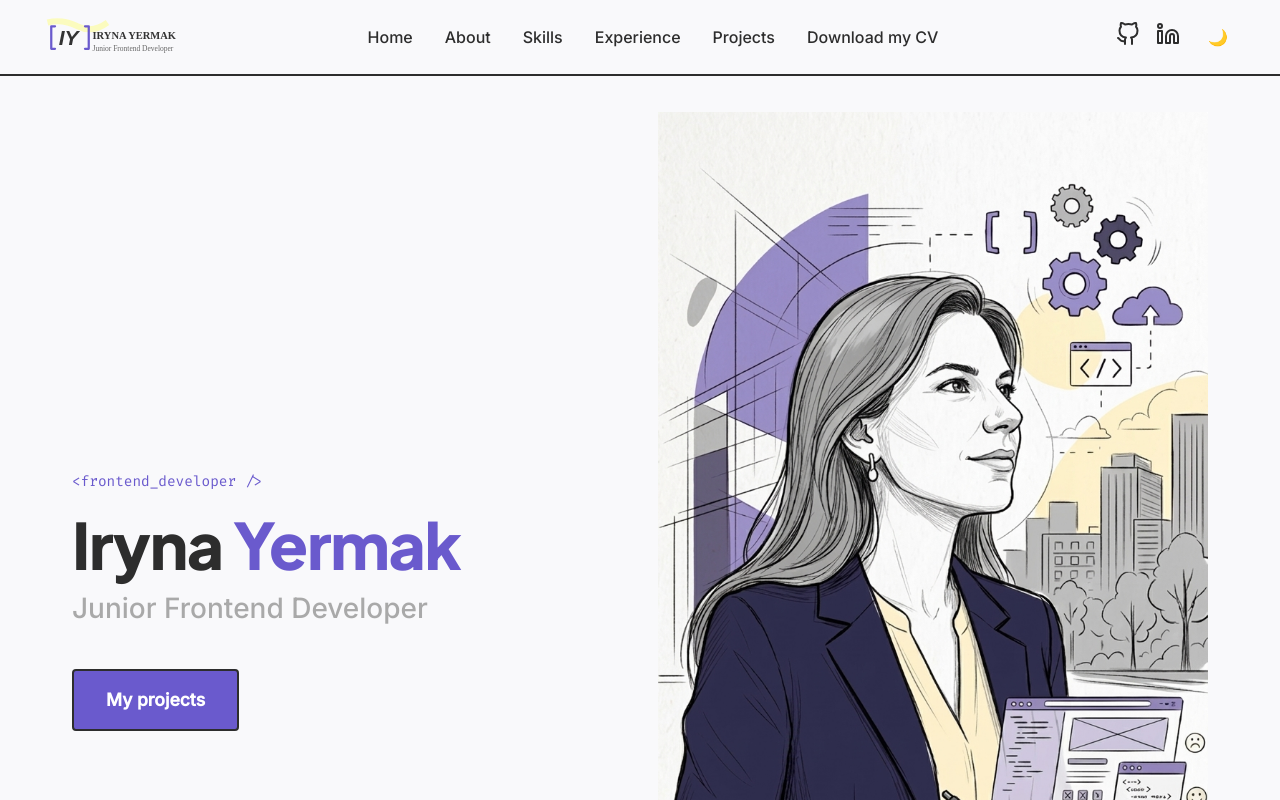
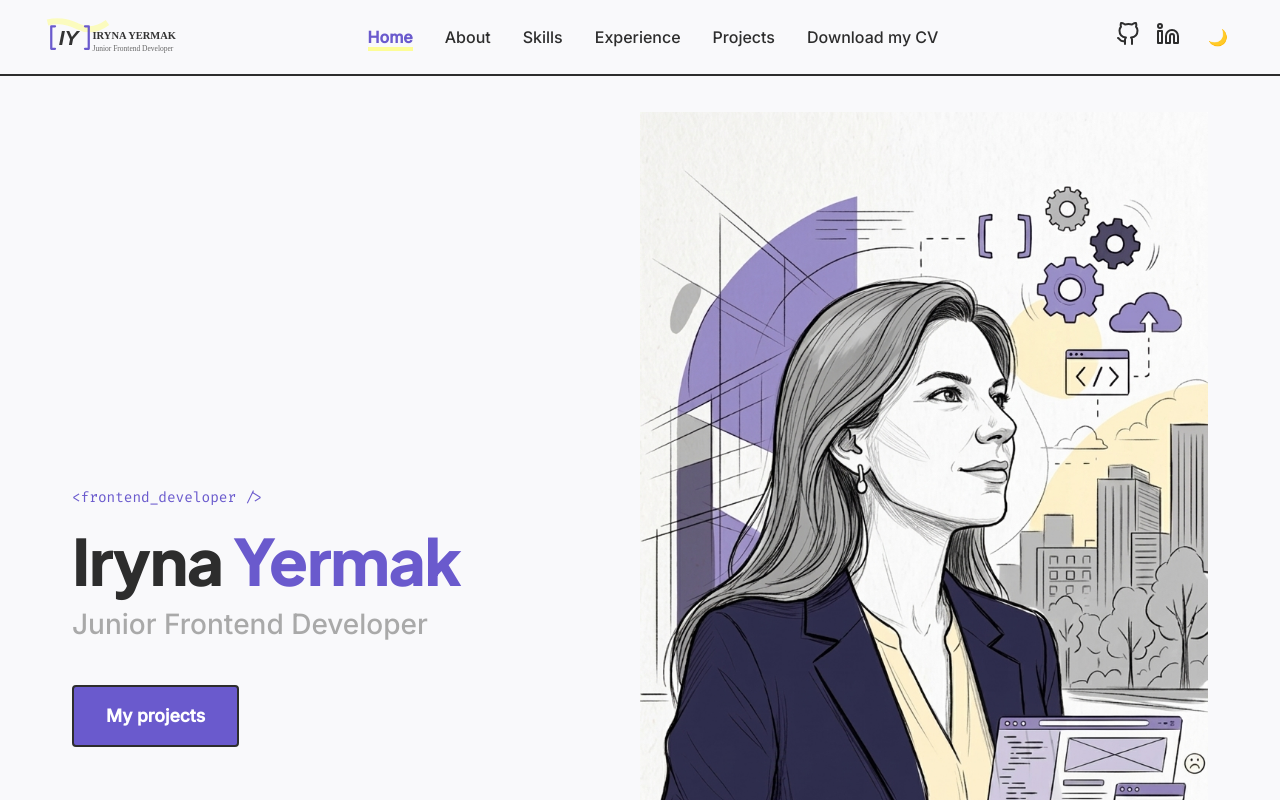
Before and after one commit to IrynaYermak/iryna-yermak, a Next.js app: page / in a window 1280 px wide. Shown: the top 800 px of the page. Built offline with nearby package versions, Linux system fonts and the light colour scheme.

Commit message:
fix navigation and added some img

```diff
--- a/app/globals.css
+++ b/app/globals.css
@@ -131,3 +131,33 @@ h3 {
   opacity: 0.6;
   transform: skewX(-15deg);
 }
+
+/* 1. Стилізація для Chrome, Edge та Safari */
+::-webkit-scrollbar {
+  width: 12px; /* Ширина скролбару */
+}
+
+::-webkit-scrollbar-track {
+  background: var(--bg-color); /* Колір доріжки (фон сайту) */
+  border-left: 2px solid var(--text-main); /* Додаємо лінію, щоб підкреслити стиль */
+}
+
+::-webkit-scrollbar-thumb {
+  background-color: var(
+    --text-main
+  ); /* Повзунок робимо основним темним кольором */
+  border: 2px solid var(--bg-color); /* Відступ навколо повзунка */
+  border-radius: 0px; /* Залишаємо гострі кути для ескізного стилю */
+}
+
+::-webkit-scrollbar-thumb:hover {
+  background-color: var(--accent-yellow); /* При наведенні стає жовтим! */
+  cursor: grab;
+}
+
+@supports (-moz-appearance: none) {
+  html {
+    scrollbar-width: thin;
+    scrollbar-color: var(--text-main) var(--bg-color);
+  }
+}
--- a/components/About/About.tsx
+++ b/components/About/About.tsx
@@ -1,4 +1,5 @@
 import styles from "./About.module.css";
+import Image from "next/image";
 
 export default function About() {
   return (
@@ -10,14 +11,15 @@ export default function About() {
           {/* Права частина: Зображення або стилізований блок */}
           <div className={styles.imageSide}>
             <div className={styles.imageFrame}>
-              {/* <Image
-                  src="/images/about-photo.jpg" // Замініть на ваше реальне фото або ще один ескіз
-                  alt="Iryna Yermak"
-                  width={400}
-                  height={450}
-                  className={styles.aboutImage}
-                  style={{ width: "100%", height: "auto" }}
-                /> */}
+              <Image
+                src="/images/about.png"
+                alt="Iryna Yermak"
+                width={400}
+                height={450}
+                className={styles.aboutImage}
+                loading="eager"
+                style={{ width: "100%", height: "auto" }}
+              />
             </div>
           </div>
 
--- a/components/Footer/Footer.tsx
+++ b/components/Footer/Footer.tsx
@@ -26,24 +26,7 @@ const Footer = () => {
             </p>
           </div>
 
-          {/* Колонка 2: Навігація */}
-          <div>
-            <h3 className={styles.title}>Navigation</h3>
-            <ul className={styles.linkList}>
-              <li>
-                <Link href="#skills" className={styles.link}>
-                  Skills
-                </Link>
-              </li>
-              <li>
-                <Link href="#experience" className={styles.link}>
-                  Experience
-                </Link>
-              </li>
-            </ul>
-          </div>
-
-          {/* Колонка 3: Контакти */}
+          {/* Колонка 2: Контакти */}
           <div>
             <h3 className={styles.title}>Contact</h3>
             <ul className={styles.linkList}>
--- a/components/Header/Header.module.css
+++ b/components/Header/Header.module.css
@@ -88,6 +88,10 @@
 }
 
 /* Соцмережі */
+.mobileSocials {
+  display: none;
+}
+
 .socials {
   display: flex;
   gap: 1rem;
@@ -102,6 +106,20 @@
 .socialIcon:hover {
   color: var(--primary-color);
   transform: translateY(-2px);
+}
+
+/* Активний стан посилання */
+.navLink.active {
+  color: var(--primary-color);
+  font-weight: 700;
+}
+
+/* Робимо лінію-маркер видимою постійно для активного лінка */
+.navLink.active::after {
+  width: 100%;
+  background-color: var(
+    --accent-yellow
+  ); /* Можна змінити на primary, якщо хочеш більше контрасту */
 }
 
 /* Мобільне меню */
@@ -133,6 +151,23 @@
     gap: 2.5rem;
     z-index: 999; /* Нижче ніж кнопка закриття */
     transition: all 0.3s ease-in-out;
+  }
+
+  .mobileSocials {
+    display: flex; /* Показуємо в бургері */
+    gap: 2.5rem;
+    margin-bottom: 2rem;
+    padding-bottom: 2rem;
+    width: 50%; /* Щоб лінія не була на весь екран */
+    justify-content: center;
+    border-bottom: 2px dashed var(--text-main);
+  }
+
+  /* Робимо іконки в меню трохи більшими для зручності натискання пальцем */
+  .mobileSocials .socialIcon {
+    width: 32px;
+    height: 32px;
+    color: var(--text-main);
   }
 
   .navActive {
--- a/components/Header/Header.tsx
+++ b/components/Header/Header.tsx
@@ -3,11 +3,21 @@
 import { useState, useEffect } from "react";
 import Image from "next/image";
 import Link from "next/link";
+import { usePathname } from "next/navigation";
 import styles from "./Header.module.css";
 import ThemeToggle from "../ThemeToggle/ThemeToggle";
 
 const Header = () => {
   const [isMenuOpen, setIsMenuOpen] = useState(false);
+  const pathname = usePathname();
+
+  const navLinks = [
+    { name: "Home", href: "/" },
+    { name: "About", href: "/#about" },
+    { name: "Skills", href: "/#skills" },
+    { name: "Experience", href: "/#experience" },
+    { name: "Projects", href: "/projects" },
+  ];
 
   // Блокування скролу при відкритому меню
   useEffect(() => {
@@ -38,7 +48,47 @@ const Header = () => {
 
         {/* Навігація */}
         <nav className={`${styles.nav} ${isMenuOpen ? styles.navActive : ""}`}>
-          <Link
+          <div className={styles.mobileSocials}>
+            <Link
+              href="https://github.com/IrynaYermak"
+              target="_blank"
+              rel="noopener noreferrer"
+              aria-label="GitHub"
+              onClick={() => setIsMenuOpen(false)} // Закриваємо при переході
+            >
+              <svg width="32" height="32" className={styles.socialIcon}>
+                <use href="/icons.svg#icon-github"></use>
+              </svg>
+            </Link>
+            <Link
+              href="https://www.linkedin.com/in/iryna-yermak/"
+              target="_blank"
+              rel="noopener noreferrer"
+              aria-label="LinkedIn"
+              onClick={() => setIsMenuOpen(false)}
+            >
+              <svg width="32" height="32" className={styles.socialIcon}>
+                <use href="/icons.svg#icon-linkedin"></use>
+              </svg>
+            </Link>
+          </div>
+
+          {navLinks.map((link) => {
+            // Перевіряємо, чи посилання активне для стилізації
+            const isActive = pathname === link.href;
+
+            return (
+              <Link
+                key={link.name}
+                href={link.href}
+                className={`${styles.navLink} ${isActive ? styles.active : ""}`}
+                onClick={() => setIsMenuOpen(false)}
+              >
+                {link.name}
+              </Link>
+            );
+          })}
+          {/* <Link
             href="/"
             className={styles.navLink}
             onClick={() => setIsMenuOpen(false)}
@@ -72,7 +122,7 @@ const Header = () => {
             onClick={() => setIsMenuOpen(false)}
           >
             Projects
-          </Link>
+          </Link> */}
           {/* Кнопка резюме */}
           <a
             className={styles.navLink}
--- a/components/Hero/Hero.module.css
+++ b/components/Hero/Hero.module.css
@@ -96,4 +96,8 @@
   .title {
     font-size: 2.5rem;
   }
+
+  .sketchImage {
+    margin-top: 2rem;
+  }
 }
--- a/components/Hero/Hero.tsx
+++ b/components/Hero/Hero.tsx
@@ -24,6 +24,7 @@ const Hero = () => {
           height={550}
           priority
           className={styles.sketchImage}
+          style={{ width: "100%", height: "auto" }}
         />
       </div>
     </section>
```
Also changed, not shown: app/projects/page.tsx (+16 -3 lines), public/images/about.png (added), 1 other file (tests, documents, lock files or other folders).
